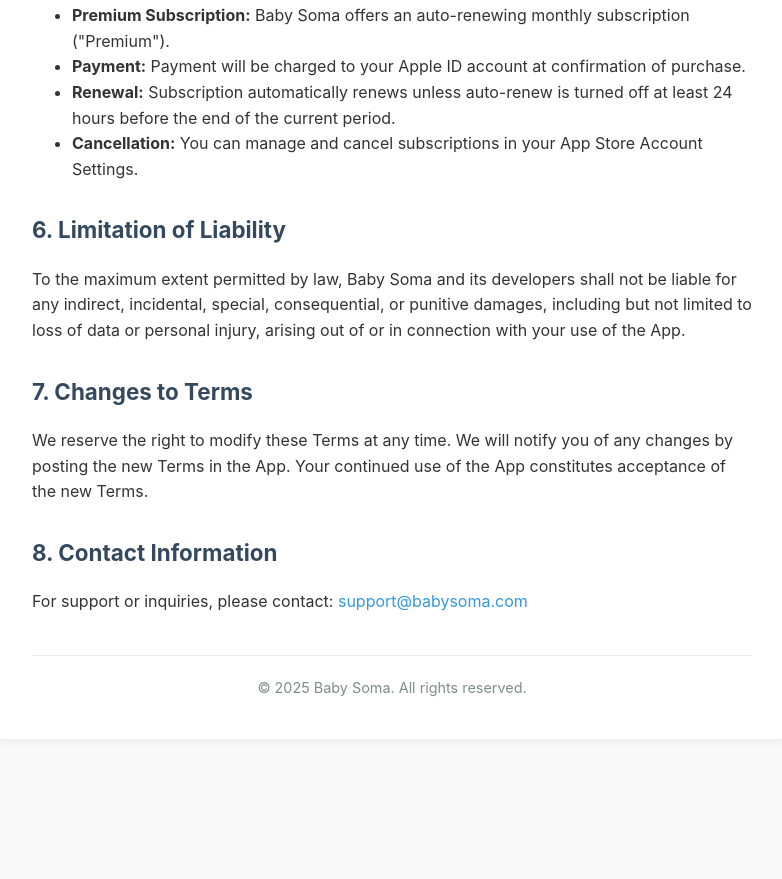
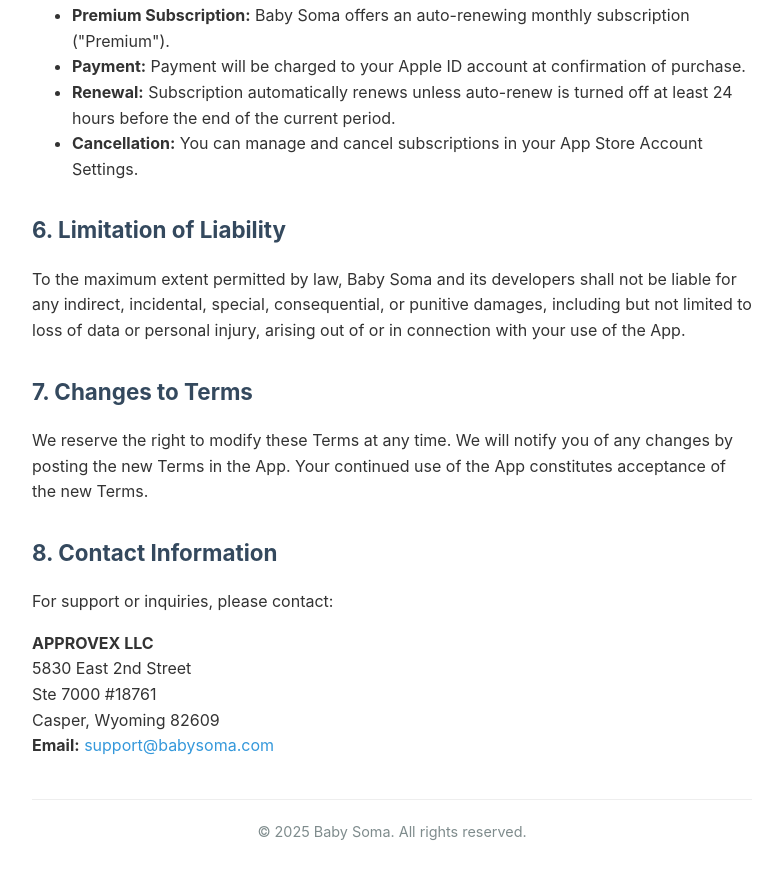
Before and after one commit to eZzatsep/babysoma-privacy, a plain HTML site: page terms.html in a window 1280 px wide. Shown: the part 1087-1966 px from the top of the page, without its empty margins (248-1030 px from the left). Before the commit the page ends 1846 px from the top, so only its background shows below. Drawn offline with Linux system fonts and the light colour scheme.

Commit message:
Add company information (APPROVEX LLC)

```diff
--- a/terms.html
+++ b/terms.html
@@ -113,7 +113,14 @@
         <p>We reserve the right to modify these Terms at any time. We will notify you of any changes by posting the new Terms in the App. Your continued use of the App constitutes acceptance of the new Terms.</p>
 
         <h2>8. Contact Information</h2>
-        <p>For support or inquiries, please contact: <a href="mailto:support@babysoma.com">support@babysoma.com</a></p>
+        <p>For support or inquiries, please contact:</p>
+        <p>
+            <strong>APPROVEX LLC</strong><br>
+            5830 East 2nd Street<br>
+            Ste 7000 #18761<br>
+            Casper, Wyoming 82609<br>
+            <strong>Email:</strong> <a href="mailto:support@babysoma.com">support@babysoma.com</a>
+        </p>
 
         <div class="footer">
             &copy; 2025 Baby Soma. All rights reserved.
```
Also changed, not shown: index.html (+8 -2 lines).
